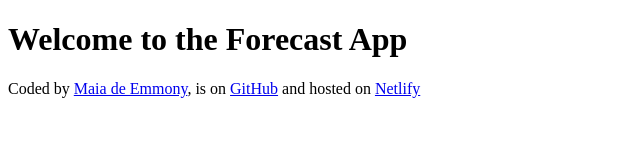
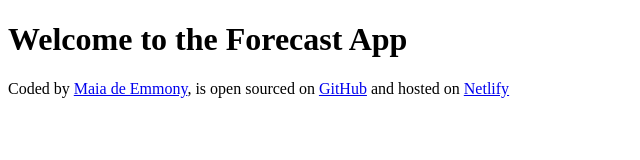
Before and after one commit to maiadee/Forecast-App, a plain HTML site: page index.html in a window 1280 px wide. Shown: the whole page, without its empty margins (0-640 px from the left). Drawn offline with Linux system fonts and the light colour scheme.

Commit message:
updated footer

```diff
--- a/index.html
+++ b/index.html
@@ -10,7 +10,7 @@
     <footer>
       Coded by
       <a href="https://github.com/maiadee" target="_blank">Maia de Emmony</a>,
-      is on
+      is open sourced on
       <a href="https://github.com/maiadee/Forecast-App" target="_blank"
         >GitHub</a
       >
```
